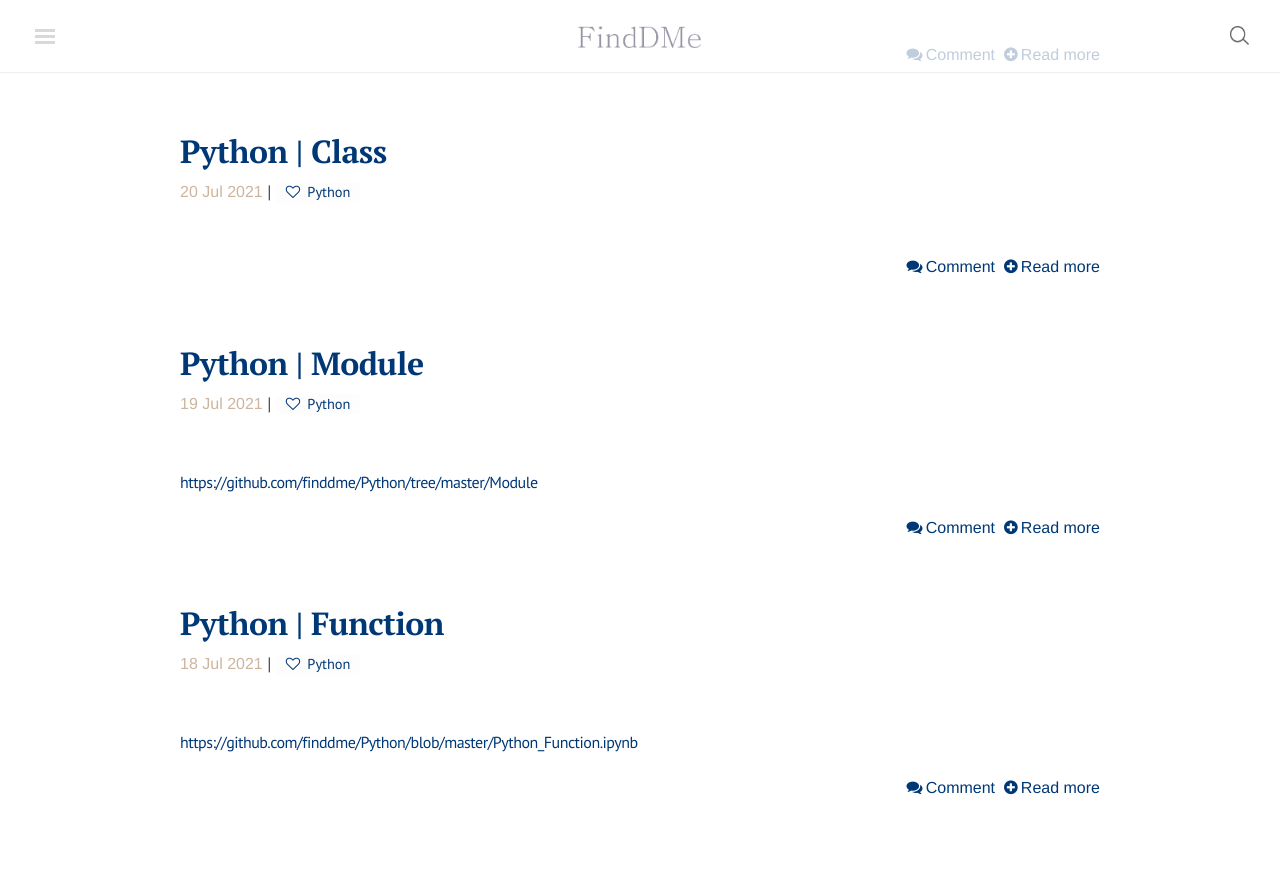
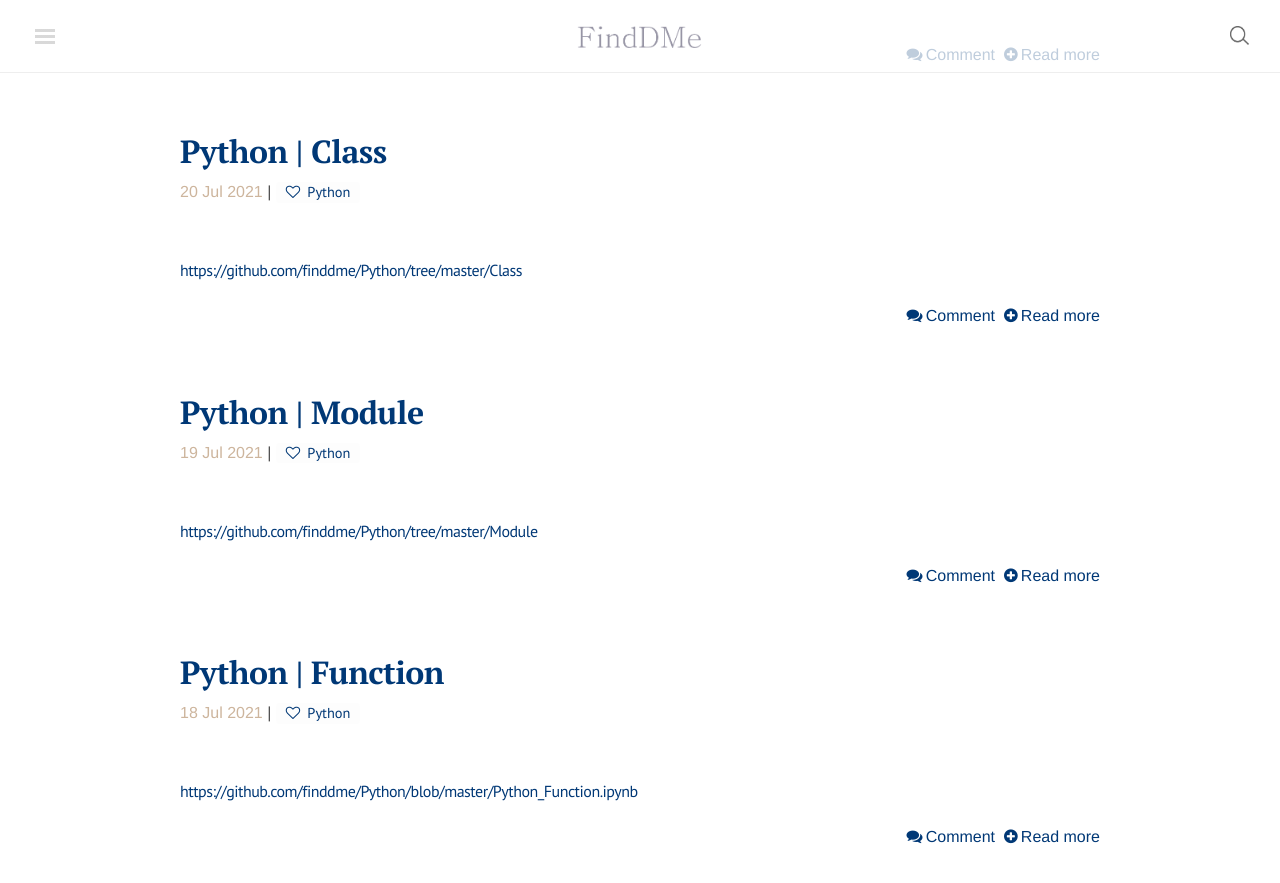
Before and after one commit to finddme/finddme.github.io, a Jekyll site: the page built from blog/index.html, in a window 1280 px wide and 900 px high, scrolled down 471 px. Shown: the top 883 px of the window. Built offline with Jekyll 4.4.1, drawn with Linux system fonts in a browser that asks for light colours; nearby versions of some CDN libraries; the list of posts is cut into pages by our own code; comment, search, counter and statistics services are not loaded; some of the changed lines change nothing that is shown.

Commit message:
Update 2021-07-20-PyClass.md

```diff
--- a/_posts/2021-07-20-PyClass.md
+++ b/_posts/2021-07-20-PyClass.md
@@ -3,6 +3,8 @@ title: Python | Class
 category: Python
 tag: Python
 ---
+
+[https://github.com/finddme/Python/tree/master/Class](https://github.com/finddme/Python/tree/master/Class)
 
 
 
```
